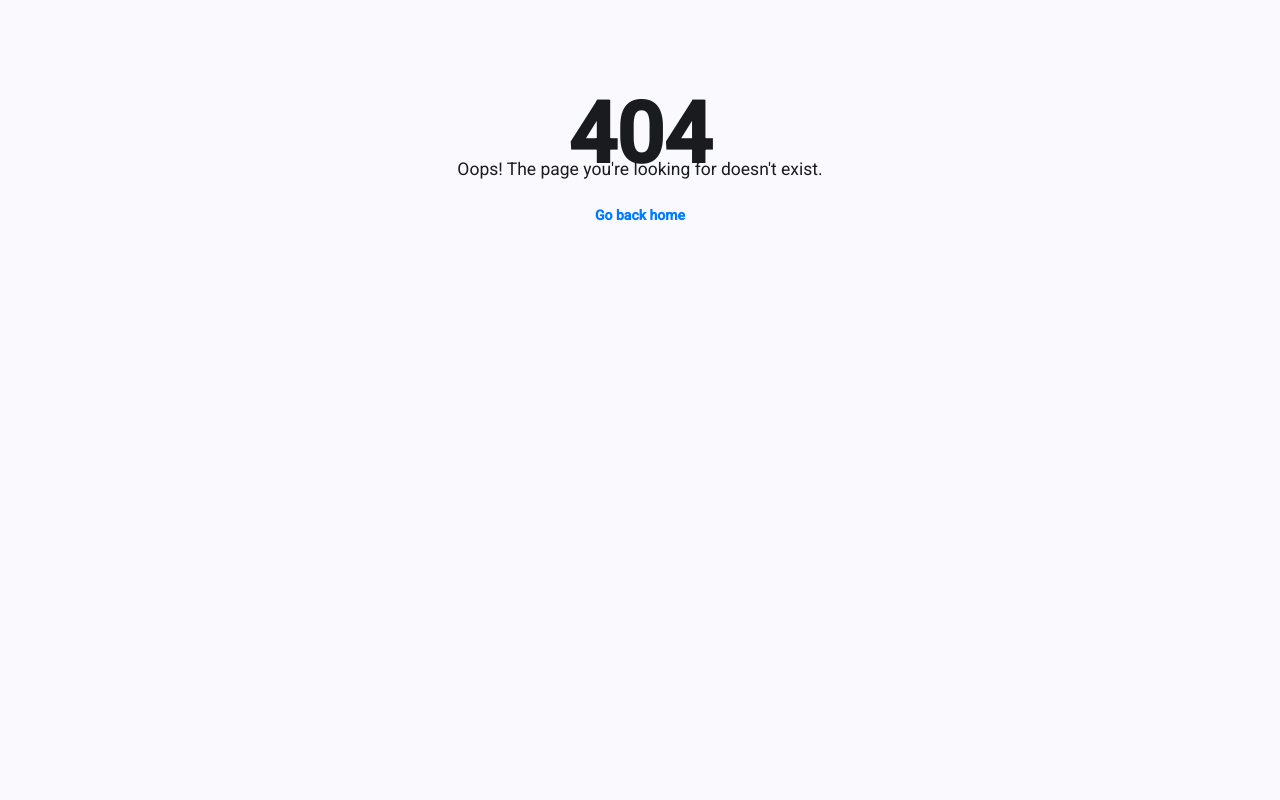
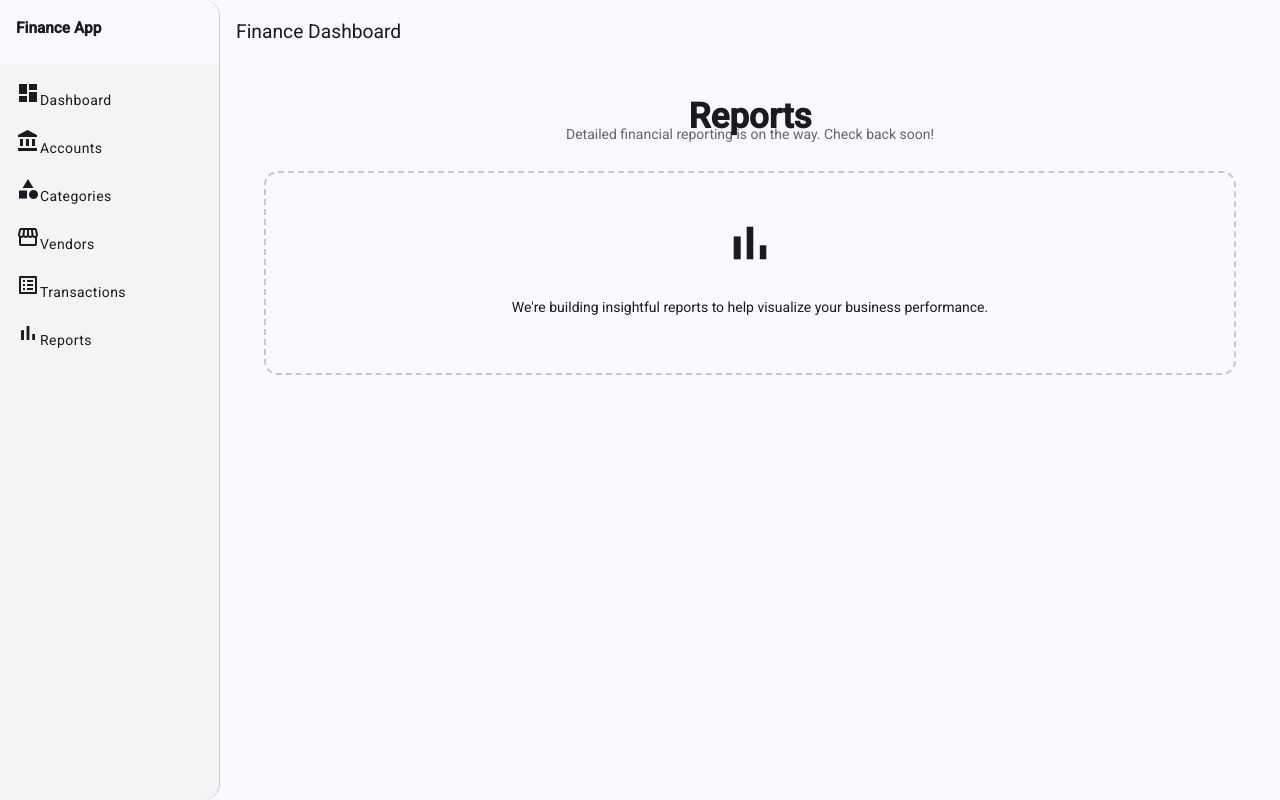
Before and after one commit to jamesw-code/finance-app, an Angular app: page /reports in a window 1280 px wide. Before the commit this address had no page. Built offline with nearby package versions, Linux system fonts and the light colour scheme.

Commit message:
Add placeholder reports page

```diff
--- a/src/app/app.routes.ts
+++ b/src/app/app.routes.ts
@@ -7,6 +7,7 @@ import {Categories} from './pages/categories/categories';
 import {Transactions} from './pages/transactions/transactions';
 import {Vendors} from './pages/vendors/vendors';
 import {NotFound} from './pages/not-found/not-found';
+import {Reports} from './pages/reports/reports';
 
 export const routes: Routes = [
   {
@@ -19,7 +20,7 @@ export const routes: Routes = [
       { path: 'accounts/:accountId', component: AccountDetail },
       { path: 'accounts', component: Accounts },
       { path: 'categories', component: Categories },
-      // { path: 'reports', component: ReportsComponent },
+      { path: 'reports', component: Reports },
       { path: '', redirectTo: 'dashboard', pathMatch: 'full' }
     ]
   },
--- /dev/null
+++ b/src/app/pages/reports/reports.html
@@ -0,0 +1,11 @@
+<section class="reports">
+  <header class="reports__header">
+    <h1>Reports</h1>
+    <p class="reports__subtitle">Detailed financial reporting is on the way. Check back soon!</p>
+  </header>
+
+  <div class="reports__placeholder">
+    <mat-icon>bar_chart</mat-icon>
+    <p>We're building insightful reports to help visualize your business performance.</p>
+  </div>
+</section>
--- /dev/null
+++ b/src/app/pages/reports/reports.scss
@@ -0,0 +1,34 @@
+.reports {
+  display: flex;
+  flex-direction: column;
+  gap: 2rem;
+  padding: 2rem;
+  text-align: center;
+}
+
+.reports__header h1 {
+  margin: 0;
+  font-size: 2.5rem;
+}
+
+.reports__subtitle {
+  margin: 0;
+  color: rgba(0, 0, 0, 0.6);
+}
+
+.reports__placeholder {
+  display: flex;
+  flex-direction: column;
+  align-items: center;
+  justify-content: center;
+  gap: 1rem;
+  padding: 3rem;
+  border: 2px dashed rgba(0, 0, 0, 0.2);
+  border-radius: 1rem;
+}
+
+.reports__placeholder mat-icon {
+  font-size: 4rem;
+  width: 4rem;
+  height: 4rem;
+}
```
Also changed, not shown: src/app/pages/reports/reports.ts (added, +12 -0 lines).
